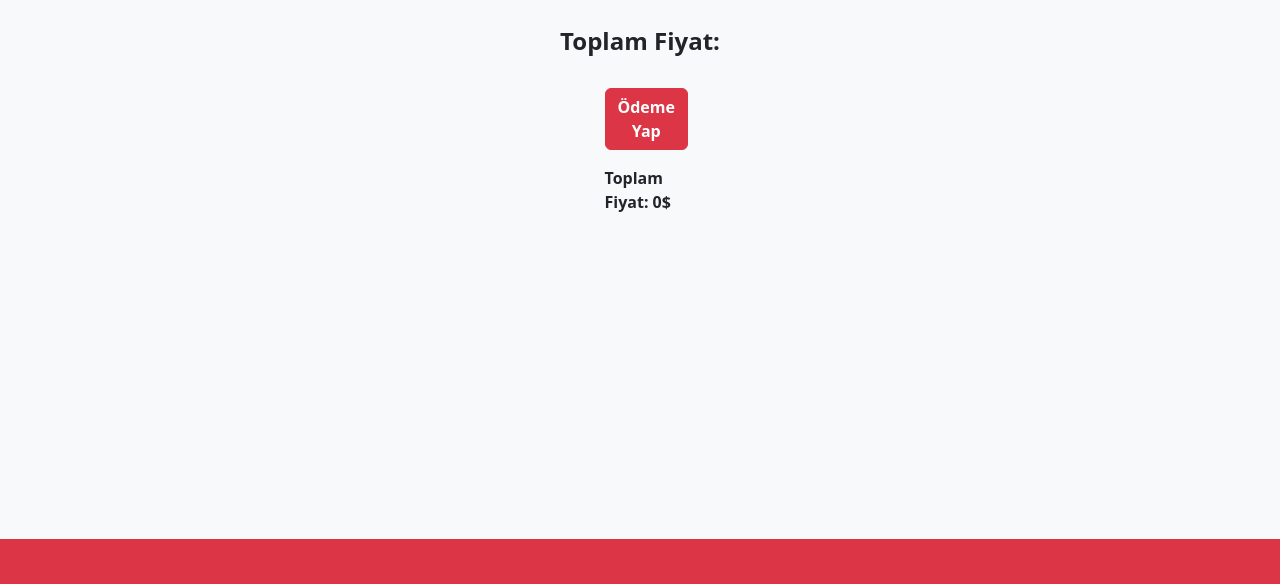
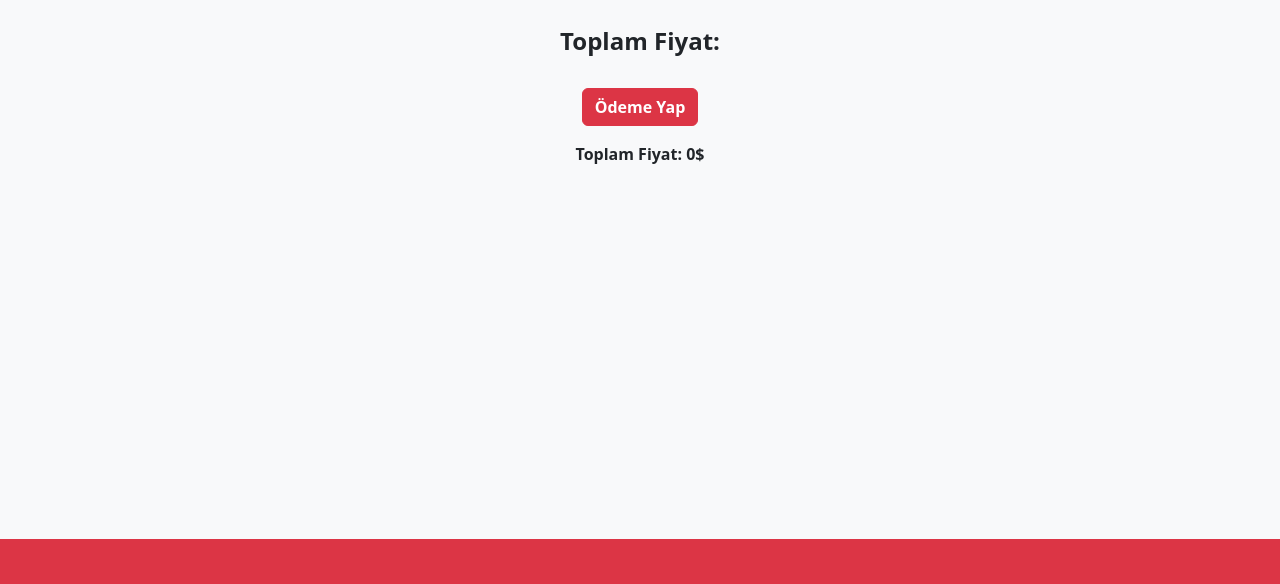
Before and after one commit to eemirmutlu/jsProje, a plain HTML site: page sepet.html in a window 1280 px wide. Shown: the part 157-741 px from the top of the page. Drawn offline with nearby package versions, Linux system fonts and the light colour scheme.

Commit message:
Add files via upload

```diff
--- a/sepet.html
+++ b/sepet.html
@@ -53,7 +53,7 @@
 
         <div id="sepetListesi" class="container"></div>
 
-        <div class="container mt-4 justify-content-center">
+        <div class="container mt-4 align-items-center text-center">
             <div class="row justify-content-center">
                 <div class="col-lg-6">
                     <h4 class="fw-bold text-center">Toplam Fiyat:</h4>
@@ -61,13 +61,13 @@
                 </div>
             </div>
             <div class="row mt-3 justify-content-center">
-                <div class="col-1">
+                <div class="col-6">
                     <button id="odemeYapButton" class="btn btn-danger btn-block fw-bold">Ödeme Yap</button>
                 </div>
             </div>
 
             <div class="row mt-3 justify-content-center">
-                <p class="fw-bold col-1" id="totalPriceElement"></p>
+                <p class="fw-bold col-6" id="totalPriceElement"></p>
             </div>
         </div>
 
--- a/sepet.js
+++ b/sepet.js
@@ -122,3 +122,4 @@ odemeYapButton.addEventListener('click', function () {
     // Ödeme işlemleri burada yapılabilir
     alert(`Toplam ödenecek miktar: ${totalPrice}$`);
 });
+// localStorage.clear()
```
